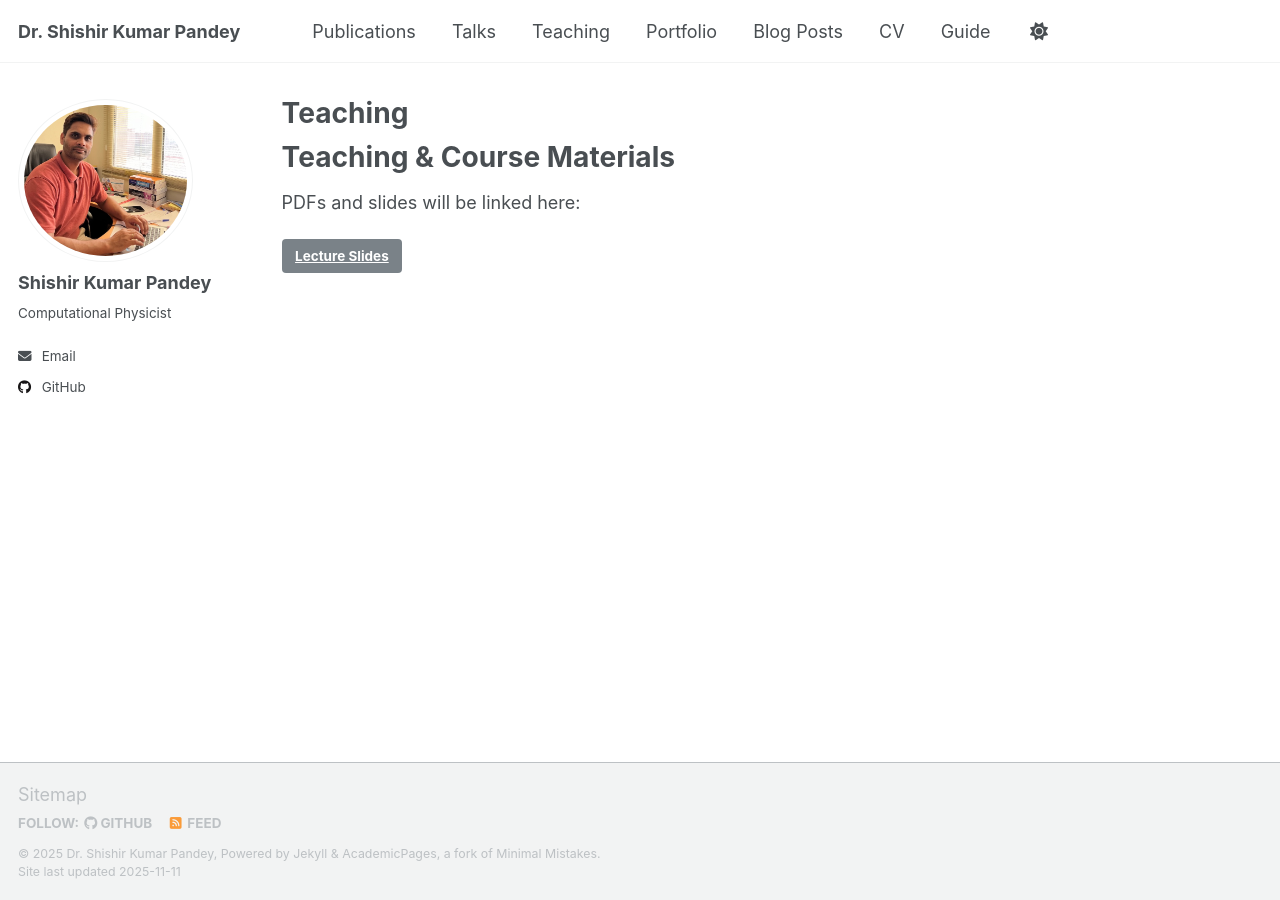
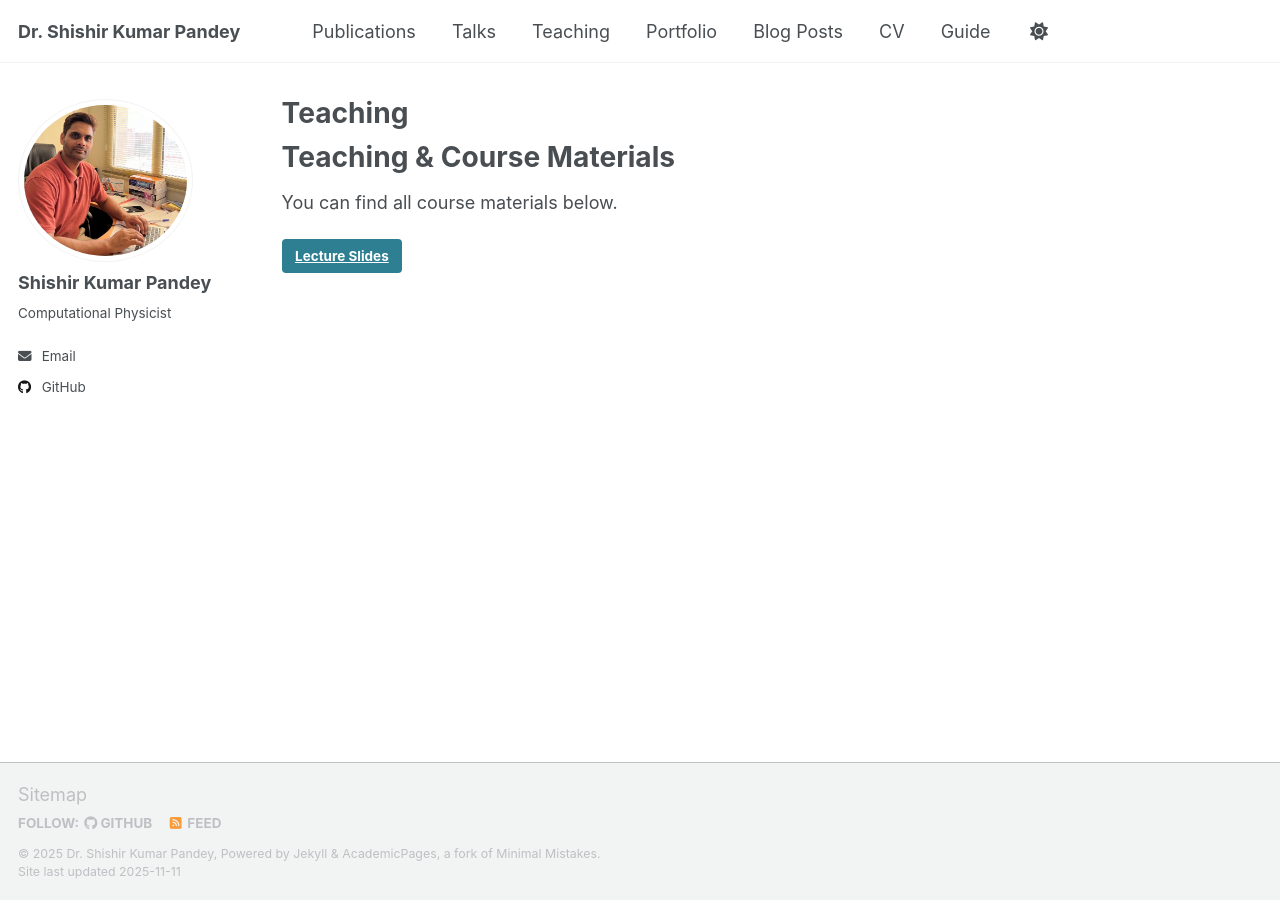
Before and after one commit to aroosh7/prof-website, a Jekyll site: the page built from _pages/teaching.md, in a window 1280 px wide. Built offline with Jekyll 4.4.1, drawn with Linux system fonts in a browser that asks for light colours; a script that is not in the unit is left out.

Commit message:
Update teaching.md

```diff
--- a/_pages/teaching.md
+++ b/_pages/teaching.md
@@ -1,12 +1,10 @@
 ---
 title: "Teaching"
 permalink: /teaching/
-layout: single
-author_profile: true
 ---
 
 # Teaching & Course Materials
 
-PDFs and slides will be linked here:
+You can find all course materials below.
 
-[Lecture Slides](/prof-website/teaching/lecture-slides/){: .btn}
+[Lecture Slides](/prof-website/teaching/lecture-slides/){: .btn .btn--info}
```
